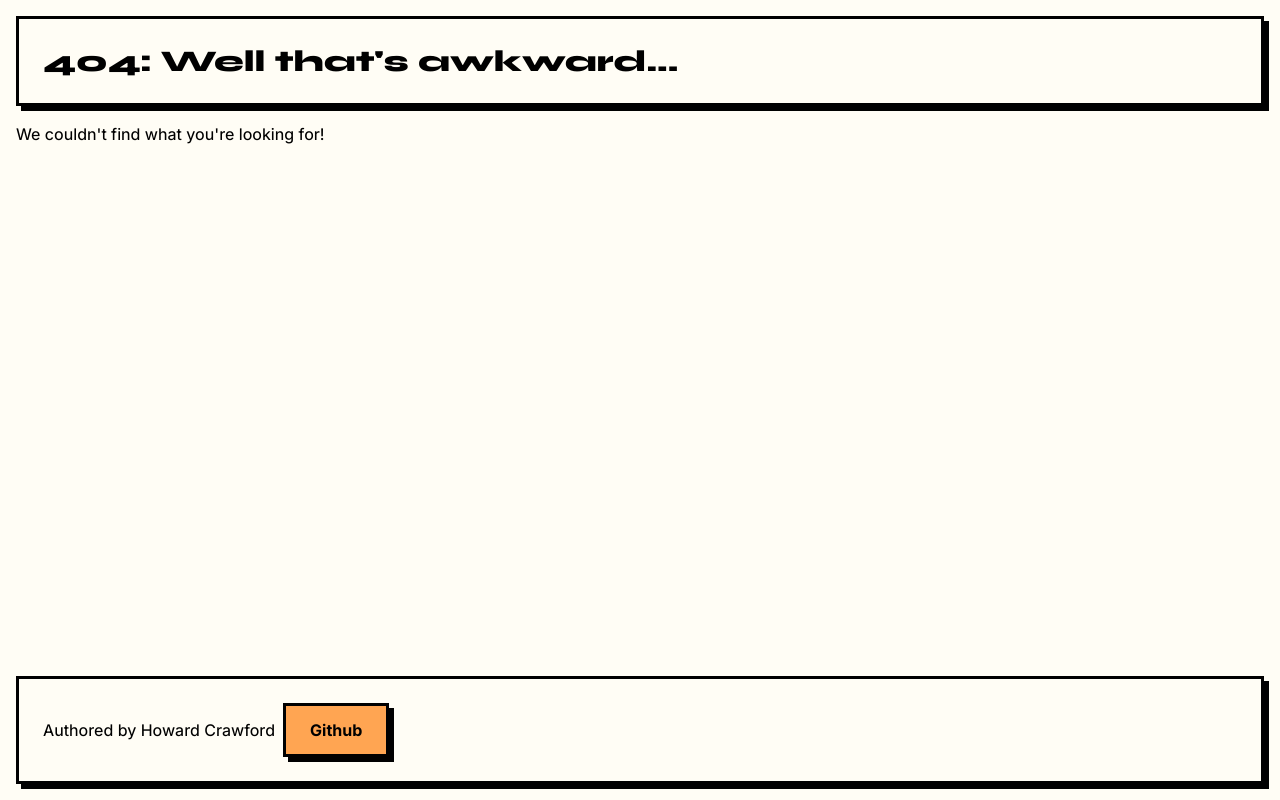
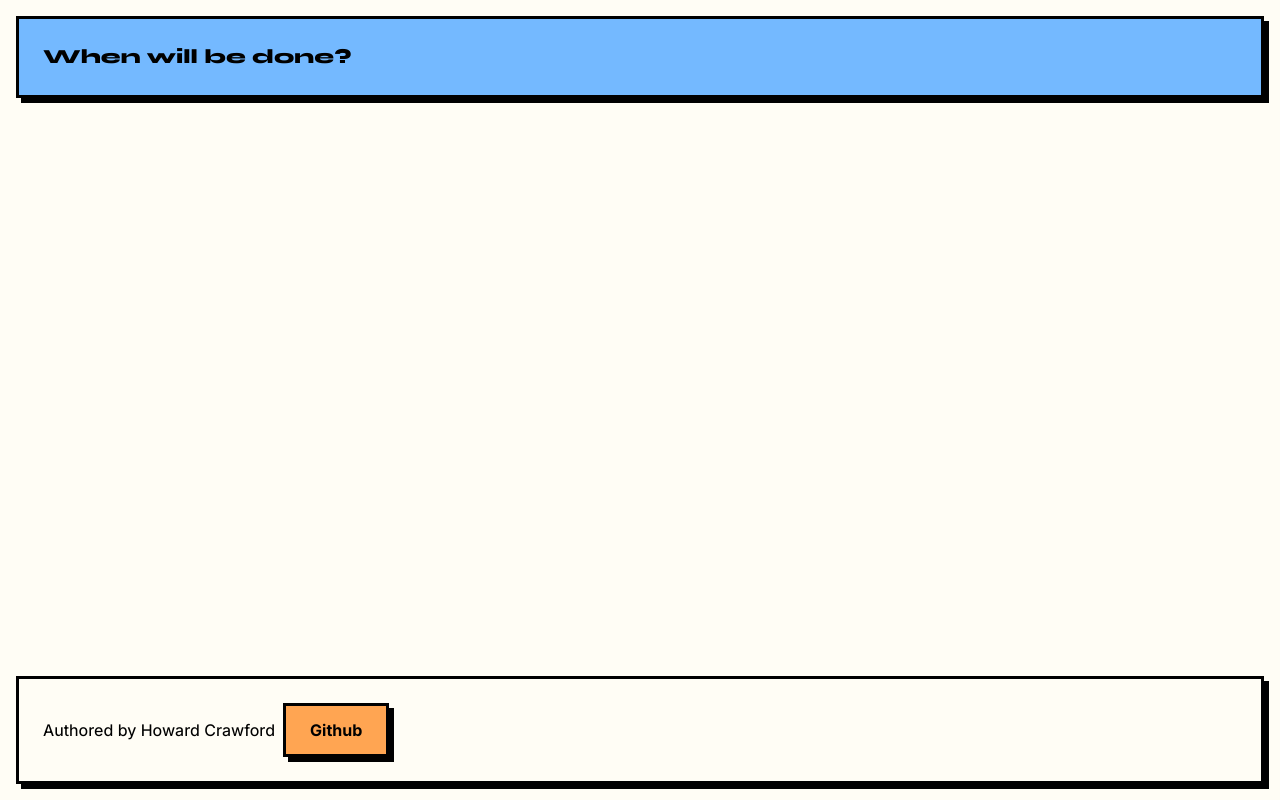
Before and after one commit to Enohpolyx9078/GoalSetter, a React (Vite) app: page /timeline in a window 1280 px wide. Before the commit this address had no page. Built offline with nearby package versions, Linux system fonts and the light colour scheme.

Commit message:
Added and stubbed timeline.jsx

```diff
--- a/src/app.jsx
+++ b/src/app.jsx
@@ -3,13 +3,18 @@ import './neubrutalism.css';
 import './app.css';
 import { BrowserRouter, Route, Routes } from 'react-router-dom';
 import { Start } from './flow/start.jsx'
+import { Timeline } from './flow/timeline.jsx';
 
 export default function App() {
+    const goalName = React.useRef("");
+    const timeline = React.useRef();
+
     return (
         <BrowserRouter>
             <div className="p-4">
                 <Routes>
-                    <Route path='/' element={<Start />} exact />
+                    <Route path='/' element={<Start goalName={ goalName }/>} exact />
+                    <Route path='/timeline' element={<Timeline goalName={ goalName } timeline={ timeline }/>} />
                     <Route path='*' element={<NotFound />} />
                 </Routes>
                 <footer className="absolute inset-x-4 bottom-4 text-body nb-card">
--- a/src/flow/start.jsx
+++ b/src/flow/start.jsx
@@ -1,14 +1,23 @@
 import React from 'react';
+import { useNavigate } from 'react-router-dom';
 
-export function Start() {
+export function Start({ goalName }) {
+    const nav = useNavigate()
+    const name = React.useRef();
+
+    async function toNext() {
+        goalName.current = name.current.value;
+        nav('/timeline');
+    }
+
     return (
         <main>
             <h1 className="text-display text-3xl nb-card nb-pink">Ready to get started?</h1>
             <section className="mt-4">
                 <div className="nb-card nb-yellow">
                     <h2 className="text-heading text-2xl">Name your goal:</h2>
-                    <input className="nb-input" name="goalName" placeholder="Type your future..." />
-                    <button className="nb-btn mt-4">Keep Going</button>
+                    <input ref={ name } className="nb-input" name="goalName" placeholder="Type your future..." />
+                    <button onClick={toNext} className="nb-btn mt-4">Keep Going</button>
                 </div>
             </section>
         </main>
--- /dev/null
+++ b/src/flow/timeline.jsx
@@ -0,0 +1,12 @@
+import React from 'react';
+
+export function Timeline({ goalName, timeline }) {
+
+    return (
+        <main>
+            <h1 className="text-display text-xl nb-card nb-blue">When will { goalName.current } be done?</h1>
+            <section className="mt-4">
+            </section>
+        </main>
+    );
+}
```
